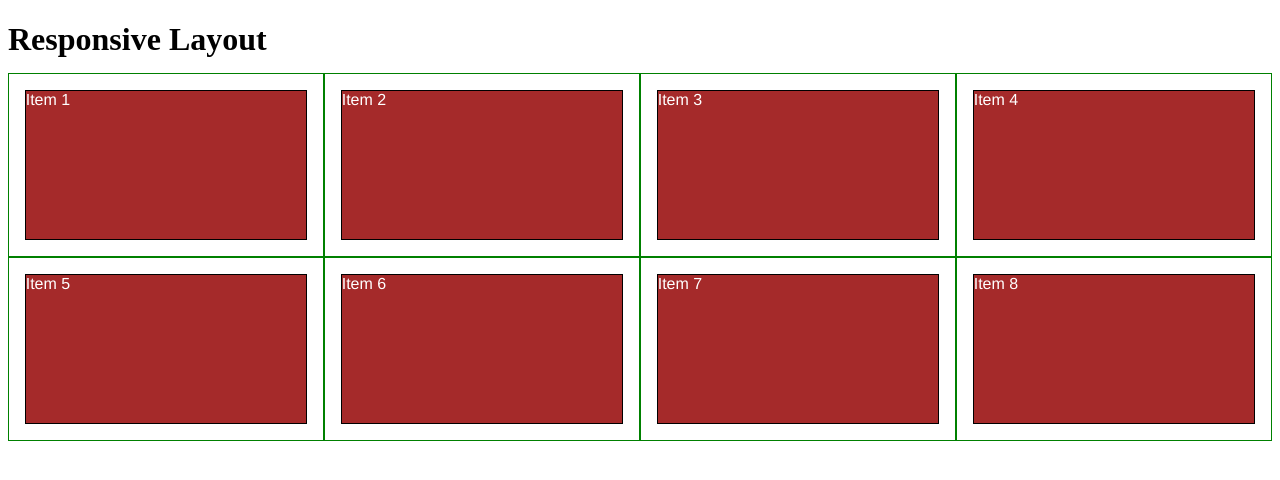
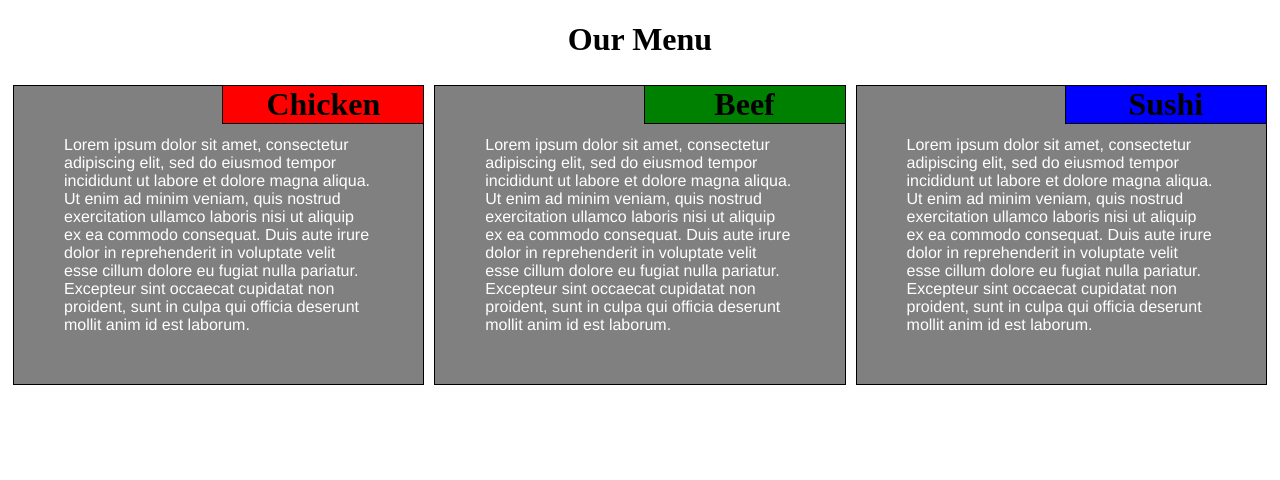
Before and after one commit to tallrice/fullstack4, a plain HTML site: page week2/index.html in a window 1280 px wide. Drawn offline with Linux system fonts and the light colour scheme.

Commit message:
assignment submission

```diff
--- /dev/null
+++ b/week2/css/style.css
@@ -0,0 +1,205 @@
+<style>
+
+/********** Base styles **********/
+* {
+  box-sizing: border-box;
+}
+
+h1 {
+    text-align: center;
+}
+
+#h1 {
+  background-color: red;
+  text-align: center;
+  position: absolute;
+  top: 0px;
+  right: 0px;
+  padding: 0px;
+  border: 1px solid black;
+  width: 200px;
+  margin-right: 5px;
+  margin-top: 5px;
+
+}
+
+#h2 {
+  background-color: green;
+  text-align: center;
+  position: absolute;
+  top: 0px;
+  right: 0px;
+  padding: 0px;
+  border: 1px solid black;
+  width: 200px;
+  margin-right: 5px;
+  margin-top: 5px;
+}
+#h3 {
+  background-color: blue;
+  text-align: center;
+  position: absolute;
+  top: 0px;
+  right: 0px;
+  padding: 0px;
+  border: 1px solid black;
+  width: 200px;
+  margin-right: 5px;
+  margin-top: 5px;
+}
+
+p {
+  font-family: Helvetica;
+  background-color: gray;
+  color: white;
+  clear: both;
+  padding: 50px;
+  border: 1px solid black;
+  height: auto;
+  margin: 5px;
+}
+
+/* Simple Responsive Framework. */
+.rel {
+  position: relative;
+}
+.row {
+  width: 100%;
+  position: relative;
+  /* padding: 0px; */
+  height=10px;
+}
+
+div {
+    width: 90%;
+    float: left;
+    /* margin: 0px -5px 0px -5px; */
+    /* padding-right: 5% */
+}
+
+/********** Large devices only **********/
+@media (min-width: 992px) {
+  .col-lg-1, .col-lg-2, .col-lg-3, .col-lg-4, .col-lg-5, .col-lg-6, .col-lg-7, .col-lg-8, .col-lg-9, .col-lg-10, .col-lg-11, .col-lg-12 {
+  }
+  .col-lg-1 {
+    width: 8.33%;
+  }
+  .col-lg-2 {
+    width: 16.66%;
+  }
+  .col-lg-3 {
+    width: 25%;
+  }
+  .col-lg-4 {
+    width: 33.33%;
+  }
+  .col-lg-5 {
+    width: 41.66%;
+  }
+  .col-lg-6 {
+    width: 50%;
+  }
+  .col-lg-7 {
+    width: 58.33%;
+  }
+  .col-lg-8 {
+    width: 66.66%;
+  }
+  .col-lg-9 {
+    width: 74.99%;
+  }
+  .col-lg-10 {
+    width: 83.33%;
+  }
+  .col-lg-11 {
+    width: 91.66%;
+  }
+  .col-lg-12 {
+    width: 100%;
+  }
+}
+
+/********** Medium devices only **********/
+@media (min-width: 768px) and (max-width: 991px) {
+  .col-md-1, .col-md-2, .col-md-3, .col-md-4, .col-md-5, .col-md-6, .col-md-7, .col-md-8, .col-md-9, .col-md-10, .col-md-11, .col-md-12 {
+  }
+  .col-md-1 {
+    width: 8.33%;
+  }
+  .col-md-2 {
+    width: 16.66%;
+  }
+  .col-md-3 {
+    width: 25%;
+  }
+  .col-md-4 {
+    width: 33.33%;
+  }
+  .col-md-5 {
+    width: 41.66%;
+  }
+  .col-md-6 {
+    width: 50%;
+  }
+  .col-md-7 {
+    width: 58.33%;
+  }
+  .col-md-8 {
+    width: 66.66%;
+  }
+  .col-md-9 {
+    width: 74.99%;
+  }
+  .col-md-10 {
+    width: 83.33%;
+  }
+  .col-md-11 {
+    width: 91.66%;
+  }
+  .col-md-12 {
+    width: 100%;
+  }
+}
+
+/********** Small devices only **********/
+@media (min-width: 0px) and (max-width: 767px) {
+  .col-sm-1, .col-sm-2, .col-sm-3, .col-sm-4, .col-sm-5, .col-sm-6, .col-sm-7, .col-sm-8, .col-sm-9, .col-sm-10, .col-sm-11, .col-sm-12 {
+  }
+  .col-sm-1 {
+    width: 8.33%;
+  }
+  .col-sm-2 {
+    width: 16.66%;
+  }
+  .col-sm-3 {
+    width: 25%;
+  }
+  .col-sm-4 {
+    width: 33.33%;
+  }
+  .col-sm-5 {
+    width: 41.66%;
+  }
+  .col-sm-6 {
+    width: 50%;
+  }
+  .col-sm-7 {
+    width: 58.33%;
+  }
+  .col-sm-8 {
+    width: 66.66%;
+  }
+  .col-sm-9 {
+    width: 74.99%;
+  }
+  .col-sm-10 {
+    width: 83.33%;
+  }
+  .col-sm-11 {
+    width: 91.66%;
+  }
+  .col-sm-12 {
+    width: 100%;
+  }
+}
+</style>
--- a/week2/index.html
+++ b/week2/index.html
@@ -1,138 +1,26 @@
 <!DOCTYPE html>
-<html>
-<head>
-<meta charset="utf-8">
+<!-- saved from url=(0061)file:///Users/tallrice/fullstack4/fullstack4/week2/index.html -->
+<html><head><meta http-equiv="Content-Type" content="text/html; charset=UTF-8">
+
 <meta name="viewport" content="width=device-width, initial-scale=1">
-<title>Responsive Layout</title>
-<style>
-
-/********** Base styles **********/
-* {
-  box-sizing: border-box;
-}
-h1 {
-  margin-bottom: 15px;
-}
-
-p {
-  border: 1px solid black;
-  background-color: #A52A2A;
-  width: 90%;
-  height: 150px;
-  margin-right: auto;
-  margin-left: auto;
-  font-family: Helvetica;
-  color: white;
-}
-
-/* Simple Responsive Framework. */
-.row {
-  width: 100%;
-}
-
-/********** Large devices only **********/
-@media (min-width: 1200px) {
-  .col-lg-1, .col-lg-2, .col-lg-3, .col-lg-4, .col-lg-5, .col-lg-6, .col-lg-7, .col-lg-8, .col-lg-9, .col-lg-10, .col-lg-11, .col-lg-12 {
-    float: left;
-    border: 1px solid green;
-  }
-  .col-lg-1 {
-    width: 8.33%;
-  }
-  .col-lg-2 {
-    width: 16.66%;
-  }
-  .col-lg-3 {
-    width: 25%;
-  }
-  .col-lg-4 {
-    width: 33.33%;
-  }
-  .col-lg-5 {
-    width: 41.66%;
-  }
-  .col-lg-6 {
-    width: 50%;
-  }
-  .col-lg-7 {
-    width: 58.33%;
-  }
-  .col-lg-8 {
-    width: 66.66%;
-  }
-  .col-lg-9 {
-    width: 74.99%;
-  }
-  .col-lg-10 {
-    width: 83.33%;
-  }
-  .col-lg-11 {
-    width: 91.66%;
-  }
-  .col-lg-12 {
-    width: 100%;
-  }
-}
-
-/********** Medium devices only **********/
-@media (min-width: 992px) and (max-width: 1199px) {
-  .col-md-1, .col-md-2, .col-md-3, .col-md-4, .col-md-5, .col-md-6, .col-md-7, .col-md-8, .col-md-9, .col-md-10, .col-md-11, .col-md-12 {
-    float: left;
-    border: 1px solid green;
-  }
-  .col-md-1 {
-    width: 8.33%;
-  }
-  .col-md-2 {
-    width: 16.66%;
-  }
-  .col-md-3 {
-    width: 25%;
-  }
-  .col-md-4 {
-    width: 33.33%;
-  }
-  .col-md-5 {
-    width: 41.66%;
-  }
-  .col-md-6 {
-    width: 50%;
-  }
-  .col-md-7 {
-    width: 58.33%;
-  }
-  .col-md-8 {
-    width: 66.66%;
-  }
-  .col-md-9 {
-    width: 74.99%;
-  }
-  .col-md-10 {
-    width: 83.33%;
-  }
-  .col-md-11 {
-    width: 91.66%;
-  }
-  .col-md-12 {
-    width: 100%;
-  }
-}
-
-</style>
+<title>Assignment Solution for Module 2</title>
+<link rel="stylesheet" href="./css/style.css">
 </head>
 <body>
-<h1>Responsive Layout</h1>
+<h1>Our Menu</h1>
 
 <div class="row">
-  <div class="col-lg-3 col-md-6"><p>Item 1</p></div>
-  <div class="col-lg-3 col-md-6"><p>Item 2</p></div>
-  <div class="col-lg-3 col-md-6"><p>Item 3</p></div>
-  <div class="col-lg-3 col-md-6"><p>Item 4</p></div>
-  <div class="col-lg-3 col-md-6"><p>Item 5</p></div>
-  <div class="col-lg-3 col-md-6"><p>Item 6</p></div>
-  <div class="col-lg-3 col-md-6"><p>Item 7</p></div>
-  <div class="col-lg-3 col-md-6"><p>Item 8</p></div>
+  <div class="col-lg-4 col-md-6 col-sm-12 rel">
+      <h1 id="h1">Chicken</h1>
+      <p>Lorem ipsum dolor sit amet, consectetur adipiscing elit, sed do eiusmod tempor incididunt ut labore et dolore magna aliqua. Ut enim ad minim veniam, quis nostrud exercitation ullamco laboris nisi ut aliquip ex ea commodo consequat. Duis aute irure dolor in reprehenderit in voluptate velit esse cillum dolore eu fugiat nulla pariatur. Excepteur sint occaecat cupidatat non proident, sunt in culpa qui officia deserunt mollit anim id est laborum.</p></div>
+  <div class="col-lg-4 col-md-6 col-sm-12 rel">
+      <h1 id="h2">Beef</h1>
+      <p>Lorem ipsum dolor sit amet, consectetur adipiscing elit, sed do eiusmod tempor incididunt ut labore et dolore magna aliqua. Ut enim ad minim veniam, quis nostrud exercitation ullamco laboris nisi ut aliquip ex ea commodo consequat. Duis aute irure dolor in reprehenderit in voluptate velit esse cillum dolore eu fugiat nulla pariatur. Excepteur sint occaecat cupidatat non proident, sunt in culpa qui officia deserunt mollit anim id est laborum.</p></div>
+  <div class="col-lg-4 col-md-12 col-sm-12 rel">
+      <h1 id="h3">Sushi</h1>
+      <p>Lorem ipsum dolor sit amet, consectetur adipiscing elit, sed do eiusmod tempor incididunt ut labore et dolore magna aliqua. Ut enim ad minim veniam, quis nostrud exercitation ullamco laboris nisi ut aliquip ex ea commodo consequat. Duis aute irure dolor in reprehenderit in voluptate velit esse cillum dolore eu fugiat nulla pariatur. Excepteur sint occaecat cupidatat non proident, sunt in culpa qui officia deserunt mollit anim id est laborum.</p></div>
 </div>
 
-</body>
-</html>
+
+
+</body></html>
```
